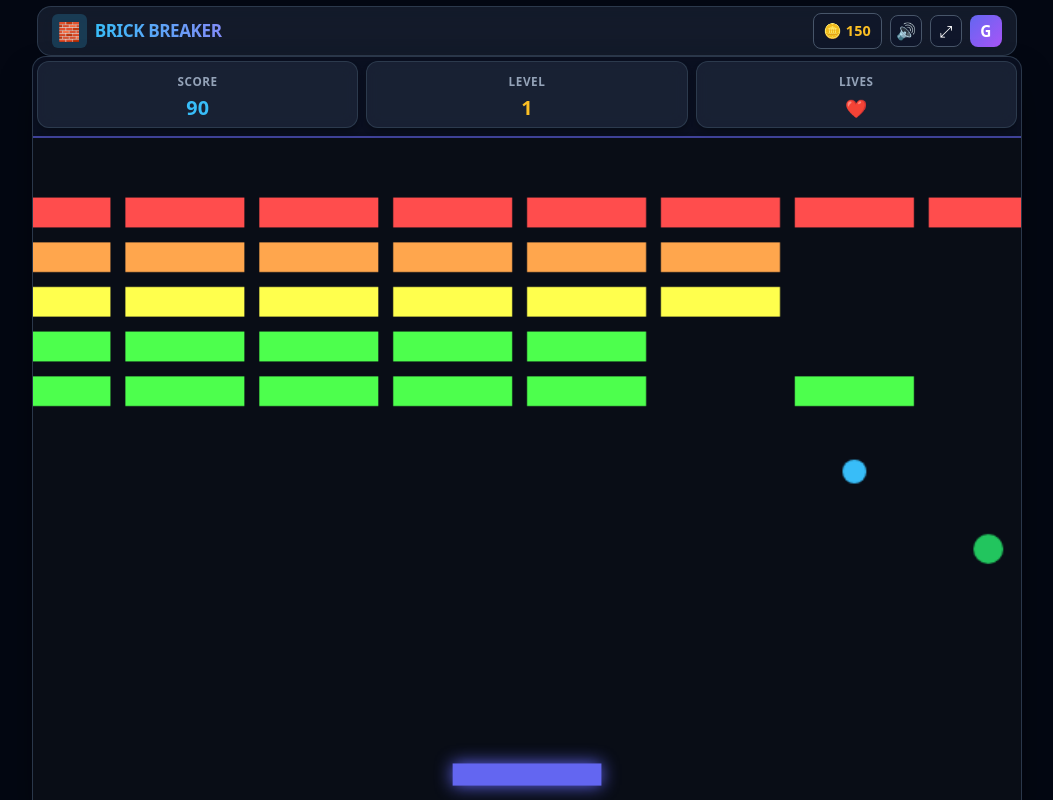
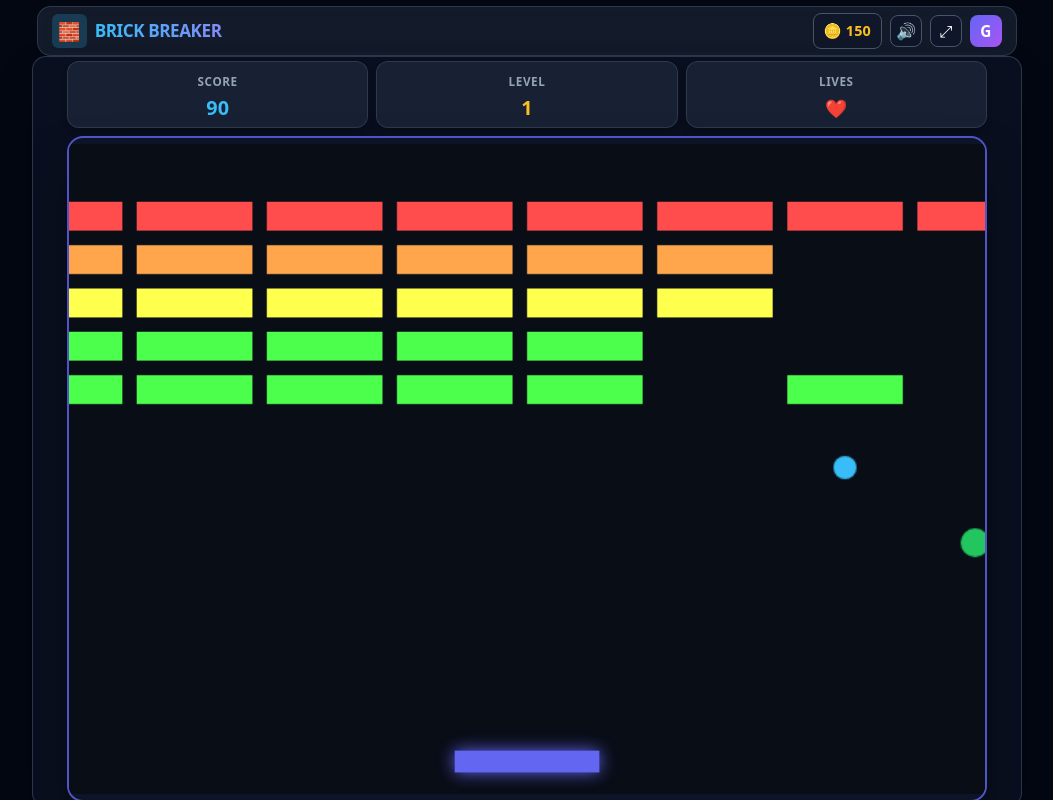
Before and after one commit to kiran28092003/brick-breaker-frontend, a React app: page / in a window 1280 px wide. Shown: the whole page, without its empty margins (113-1166 px from the left). Built offline with nearby package versions, Linux system fonts and the light colour scheme; no server answers; the HTML template or start-up script is replaced by a standard one.

Commit message:
Add professional glowing blue arcade border frame container with perfectly proportioned scaling

```diff
--- a/src/components/GameCanvas.jsx
+++ b/src/components/GameCanvas.jsx
@@ -20,7 +20,6 @@ export default function GameCanvas({
   const [lives, setLives] = useState(3);
   const [gameOverTriggered, setGameOverTriggered] = useState(false);
 
-  // Keep a ref mirror of lives to prevent closure stale states in the animation loop
   const livesRef = useRef(3);
 
   const updateLives = (newLives) => {
@@ -88,7 +87,6 @@ export default function GameCanvas({
     isReseting: false
   });
 
-  // Handle Power-Up Booster Tray Activations
   useEffect(() => {
     if (!activeBooster) return;
     const paddle = gameState.current.paddle;
@@ -158,15 +156,15 @@ export default function GameCanvas({
     gameState.current.isReseting = false;
   }, [level]);
 
-  // True Fullscreen Responsive Scaling matching expanded 880px horizontal view
+  // Responsive scaling with clean arcade boundary containment
   useEffect(() => {
     const handleResize = () => {
       const canvas = canvasRef.current;
       const container = containerRef.current;
       if (!canvas || !container) return;
 
-      const maxWidth = window.innerWidth - 32;
-      const maxHeight = window.innerHeight - 130;
+      const maxWidth = window.innerWidth - 40;
+      const maxHeight = window.innerHeight - 150;
 
       let containerWidth = maxWidth;
       let calculatedHeight = containerWidth * (VIRTUAL_HEIGHT / VIRTUAL_WIDTH);
@@ -340,7 +338,6 @@ export default function GameCanvas({
         }
       }
 
-      // Robust synchronized life-loss guard
       if (balls.length === 0 && !gameState.current.isReseting) {
         gameState.current.isReseting = true;
         const nextLives = livesRef.current - 1;
@@ -493,12 +490,15 @@ export default function GameCanvas({
         </div>
       </div>
 
+      {/* Clean Arcade Border Frame Container */}
+      <div style={canvasContainerStyle}>
         <canvas
           ref={canvasRef}
           width={VIRTUAL_WIDTH}
           height={VIRTUAL_HEIGHT}
           style={canvasStyle}
         />
+      </div>
     </div>
   );
 }
@@ -516,7 +516,7 @@ const hudStyle = {
   display: 'flex',
   justifyContent: 'space-between',
   width: '100%',
-  maxWidth: '980px', // Matches the wider layout
+  maxWidth: '920px',
   marginBottom: '8px',
   gap: '8px'
 };
@@ -561,11 +561,25 @@ const hudLifeValueStyle = {
   color: '#f43f5e'
 };
 
+const canvasContainerStyle = {
+  width: '100%',
+  maxWidth: '920px',
+  display: 'flex',
+  justifyContent: 'center',
+  alignItems: 'center',
+  background: 'rgba(15, 23, 42, 0.7)',
+  backdropFilter: 'blur(12px)',
+  border: '2px solid rgba(99, 102, 241, 0.8)', // Glowing blue border frame!
+  borderRadius: '16px',
+  boxShadow: '0 25px 50px -12px rgba(0, 0, 0, 0.7)',
+  overflow: 'hidden',
+  padding: '6px',
+  boxSizing: 'border-box'
+};
+
 const canvasStyle = {
   display: 'block',
-  border: '2px solid rgba(99, 102, 241, 0.6)',
-  borderRadius: '12px',
+  borderRadius: '10px',
   background: '#090d16',
-  boxShadow: '0 20px 25px -5px rgba(0, 0, 0, 0.5)',
   touchAction: 'none'
 };
```
Lines whose indentation alone changed are shown as unchanged.
